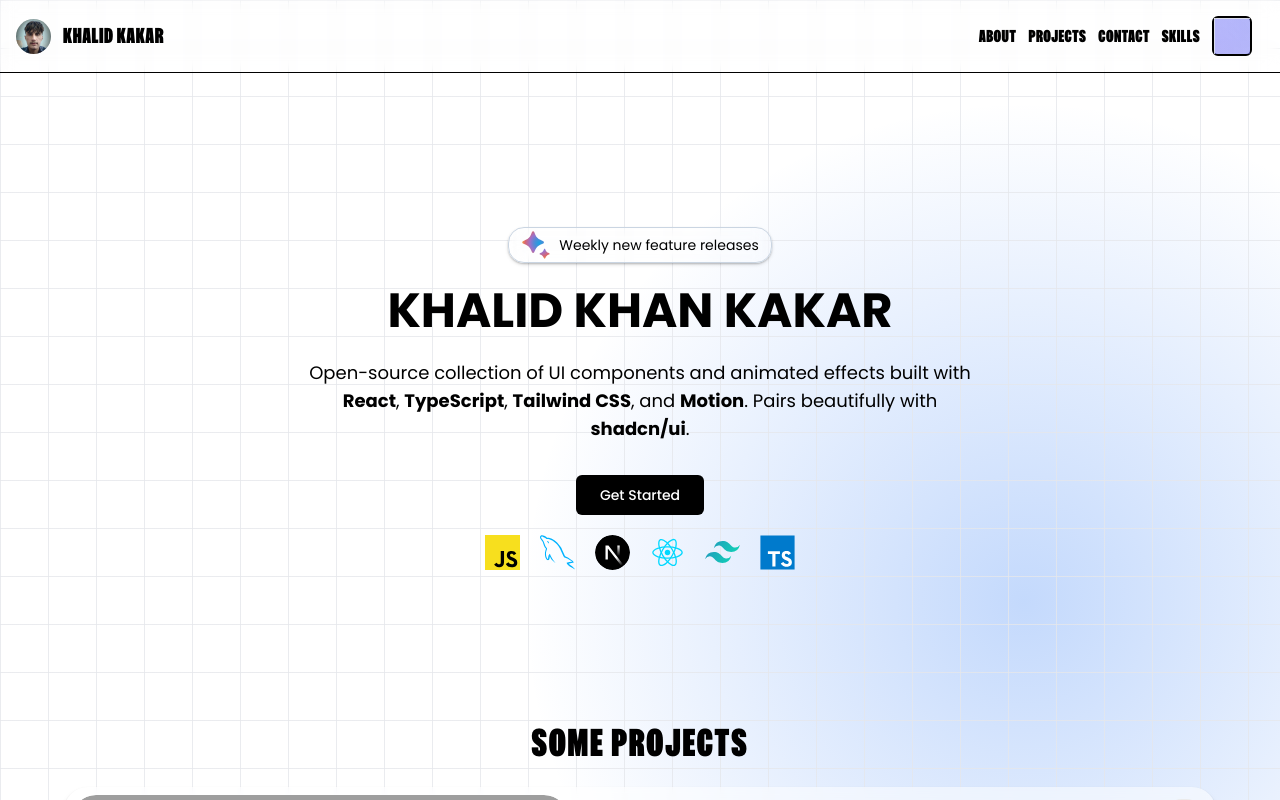
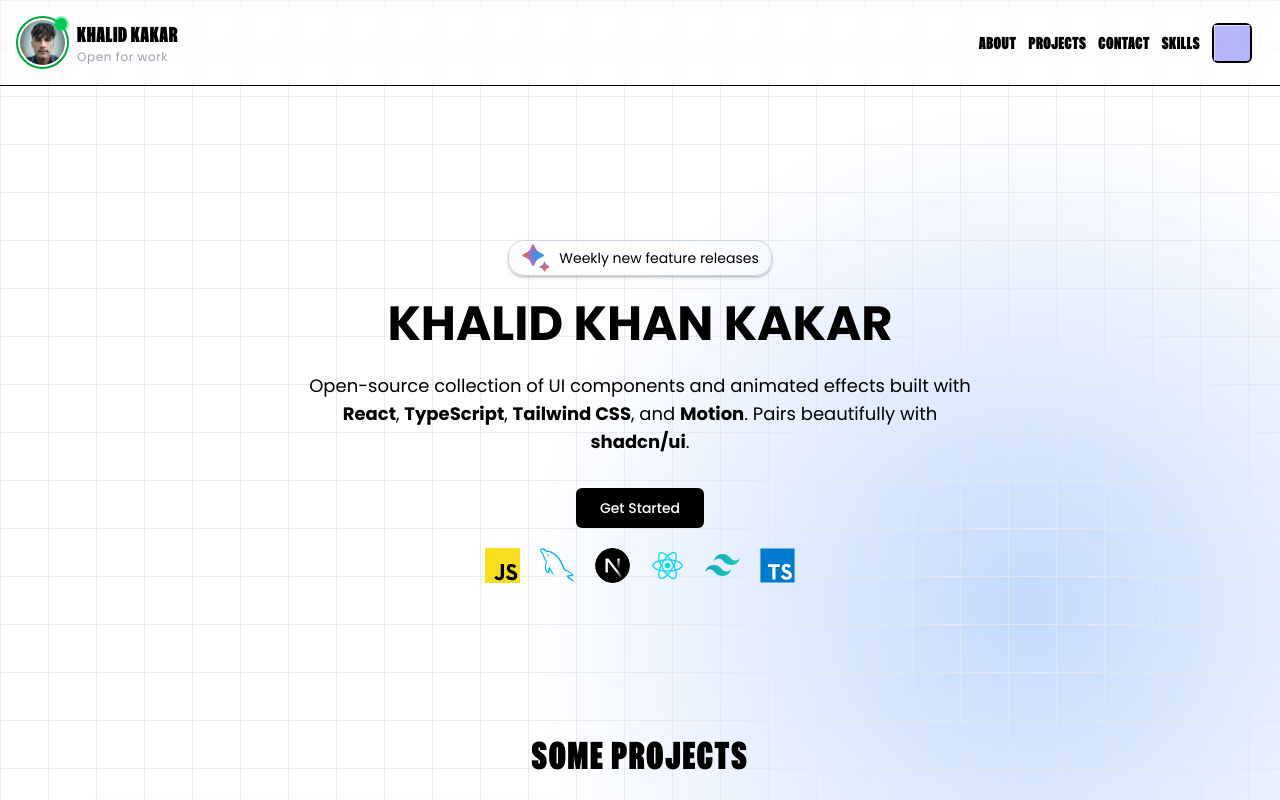
Before and after one commit to khalidkhankakar/khalid_kakar, a Next.js app: page / in a window 1280 px wide. Shown: the top 800 px of the page. Built offline with nearby package versions, Linux system fonts and the light colour scheme; grey boxes are pictures that could not be loaded.

Commit message:
new changes

```diff
--- a/package.json
+++ b/package.json
@@ -16,6 +16,7 @@
     "@tabler/icons-react": "^3.35.0",
     "class-variance-authority": "^0.7.1",
     "clsx": "^2.1.1",
+    "framer-motion": "^12.23.18",
     "gsap": "^3.13.0",
     "lucide-react": "^0.513.0",
     "motion": "^12.16.0",
--- a/src/components/shared/hero-section.tsx
+++ b/src/components/shared/hero-section.tsx
@@ -17,7 +17,6 @@ const HeroSection = () => {
 
         {/* Main Headline */}
         <h1
-
           className="text-2xl lg:text-[48px] font-bold text-center  font-zentry uppercase"
         >
         Khalid Khan Kakar
--- a/src/components/shared/navbar.tsx
+++ b/src/components/shared/navbar.tsx
@@ -21,10 +21,21 @@ const Navbar = () => {
             <header className=" w-full ">
                 <nav className="flex size-full items-center justify-between p-4">
                     {/* Logo and Product button */}
-                    <div className="flex items-center gap-3">
+                    <div className="flex  items-center gap-2">
 
-                        <Image src={'/profile.jfif'} width={35} height={35} className='object-contain rounded-full' alt='profile' />
-                        <p className="text-xl font-semibold tracking-wide">Khalid Kakar</p>
+                        <div className='border-2 p-0.5 border-green-600  rounded-full relative'>
+                            <div className="absolute top-0 right-0 flex h-3 w-3">
+
+                                <span className="absolute inline-flex h-full w-full animate-ping rounded-full bg-green-400 opacity-75" />
+                                <span className="relative inline-flex h-3 w-3 rounded-full bg-green-500" />
+                            </div>
+                            <Image src={'/profile.jfif'} width={45} height={45} className='object-contain rounded-full' alt='profile' />
+                        </div>
+                        <div>
+
+                            <p className="text-xl font-semibold tracking-wide">Khalid Kakar</p>
+                            <p className="text-gray-400 text-xs tracking-wider font-poppins">Open for work</p>
+                        </div>
                     </div>
 
                     {/* Navigation Links and Audio Button */}
@@ -50,13 +61,13 @@ const Navbar = () => {
                         </Button> */}
                         <div className='mx-3'>
 
-                        <BackgroundDropdown />
+                            <BackgroundDropdown />
                         </div>
 
                     </div>
                 </nav>
             </header>
-        </div>
+        </div >
     )
 }
 
```
Also changed, not shown: 1 other file (tests, documents, lock files or other folders).
